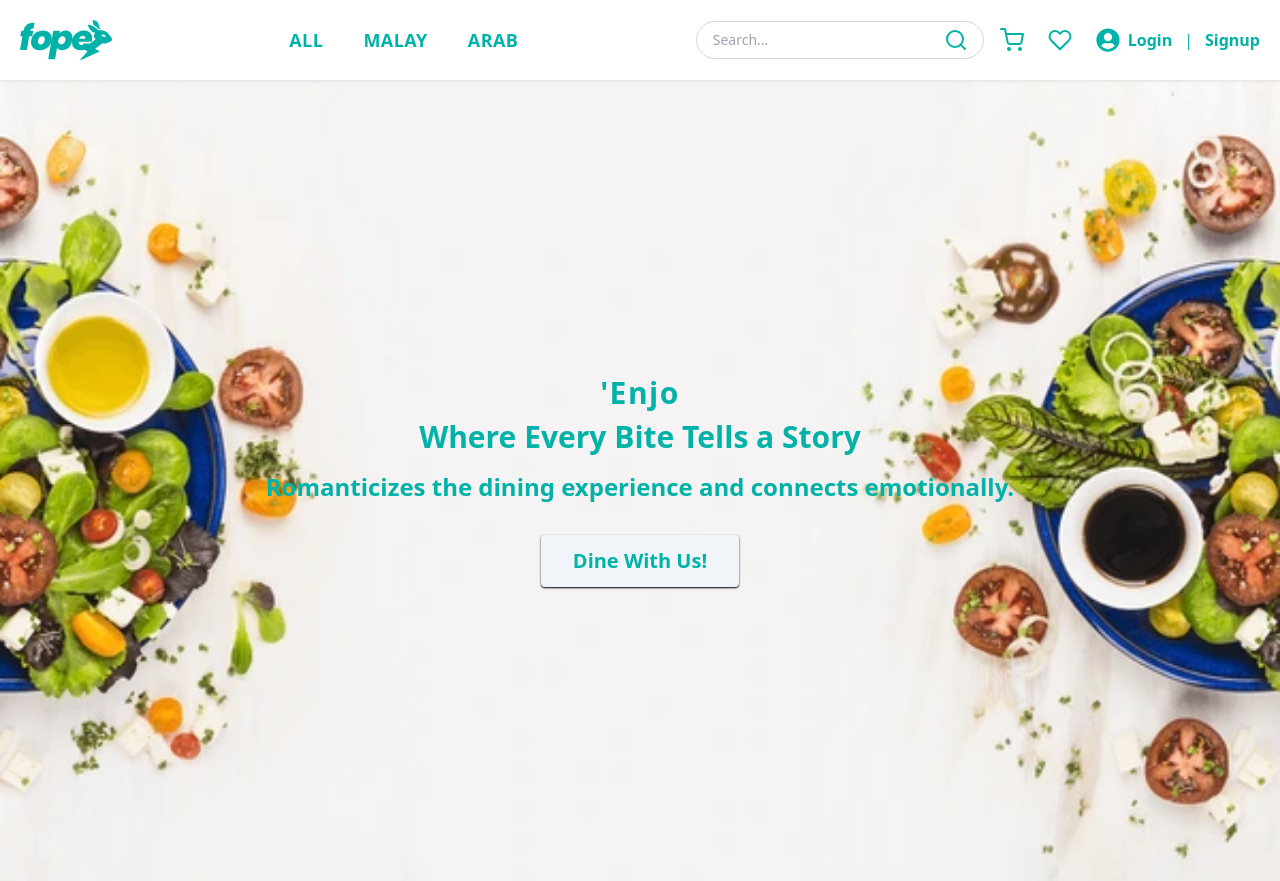
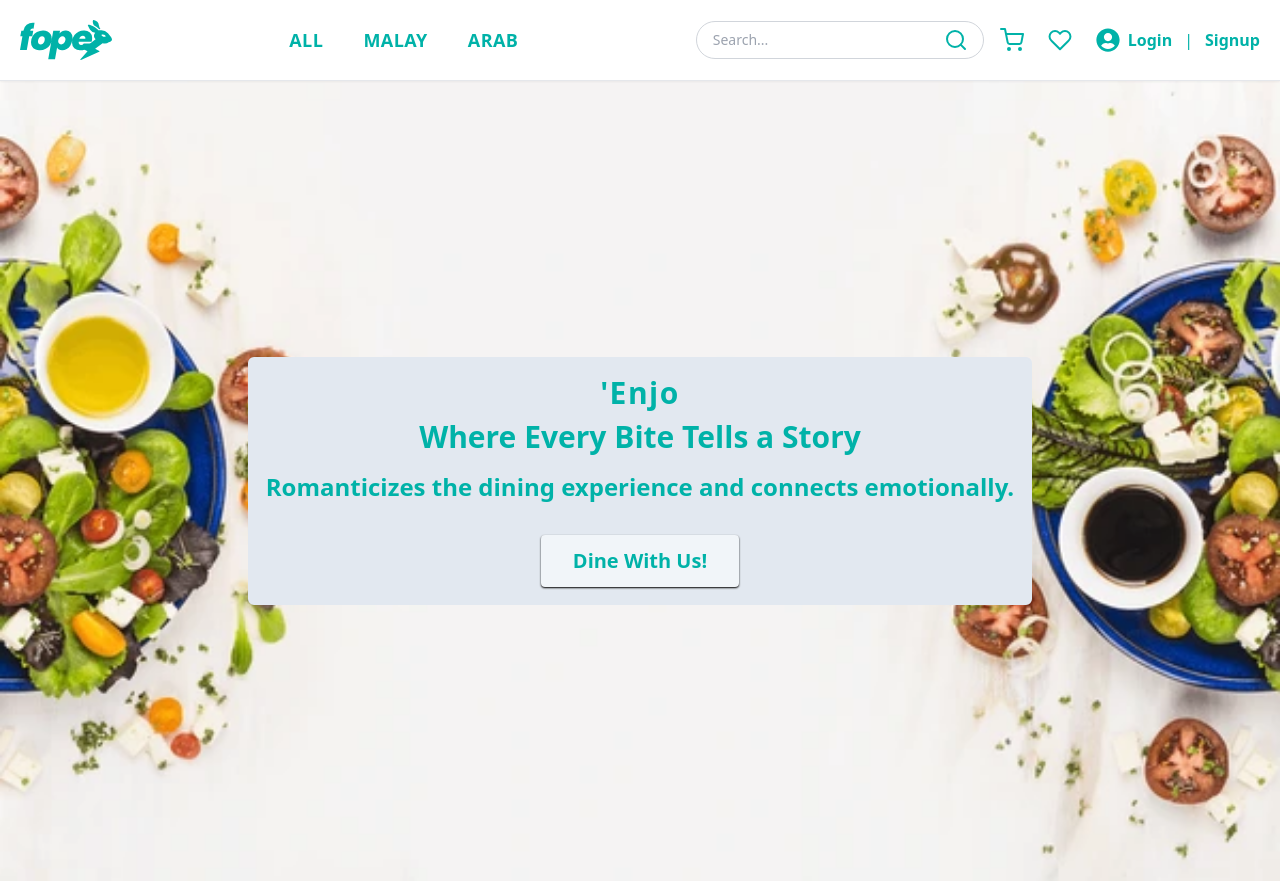
Before and after one commit to Prashanta11/Fope_website, a React (Vite) app in the folder react-ts/: page / in a window 1280 px wide. Built offline with nearby package versions, Linux system fonts and the light colour scheme.

Commit message:
style: enhance HeroSection with border and background styling

```diff
--- a/react-ts/src/components/HeroSection.tsx
+++ b/react-ts/src/components/HeroSection.tsx
@@ -3,7 +3,7 @@ import { ReactTyped } from "react-typed";
 
 const HeroSection: React.FC = () => {
   return (
-    <div className="relative z-10 flex flex-col justify-center items-center p-4 text-center text-customTeal">
+    <div className="relative z-10 flex flex-col justify-center items-center border-2 border-slate-200 bg-slate-200 p-4 rounded-md text-center text-customTeal">
       <ReactTyped
         className="font-semibold *:!font-instrumentSans text-3xl text-nowrap sm:text-2xl md:text-3xl lg:text-3xl tracking-wider"
         showCursor={false}
```
